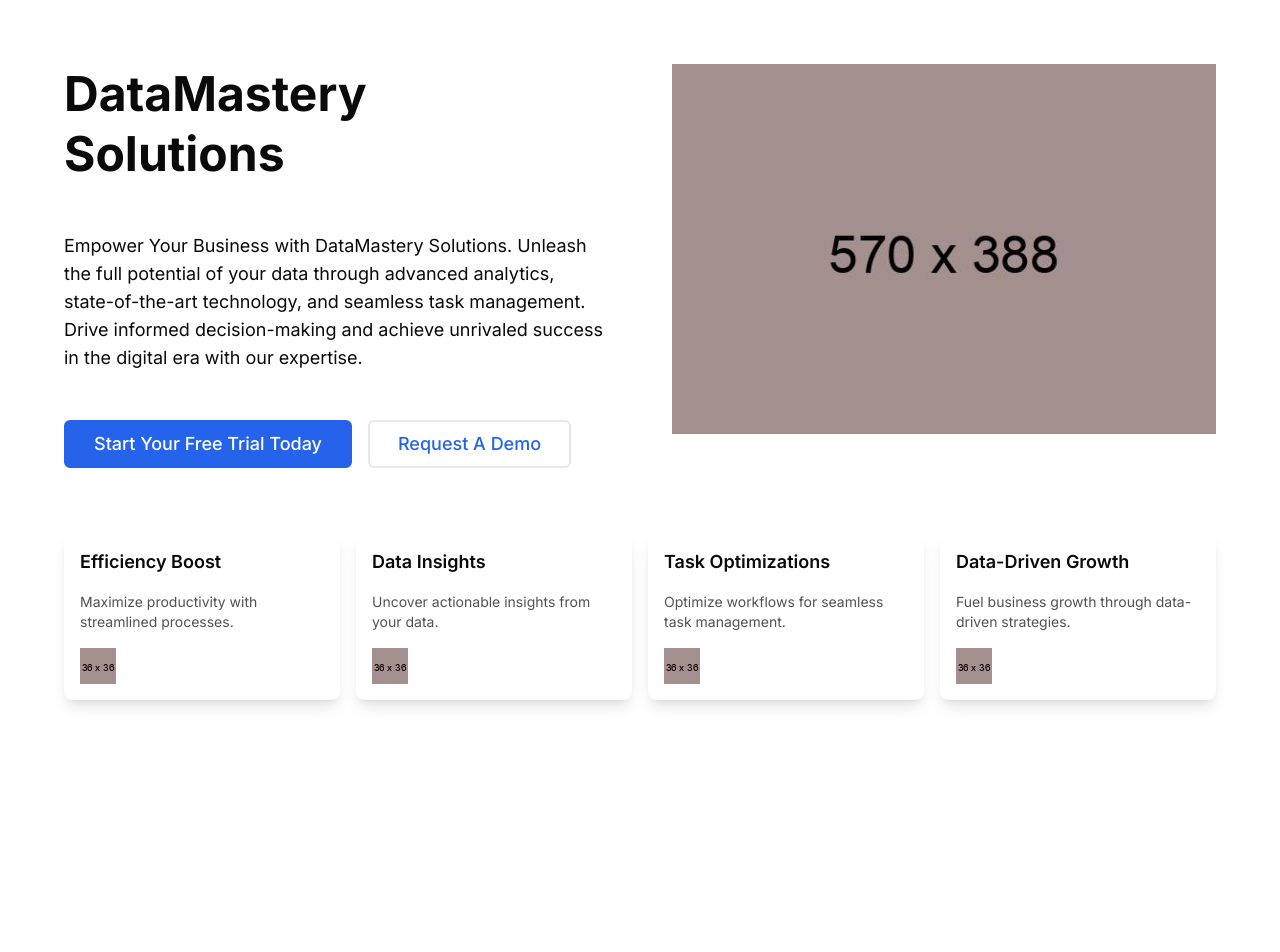
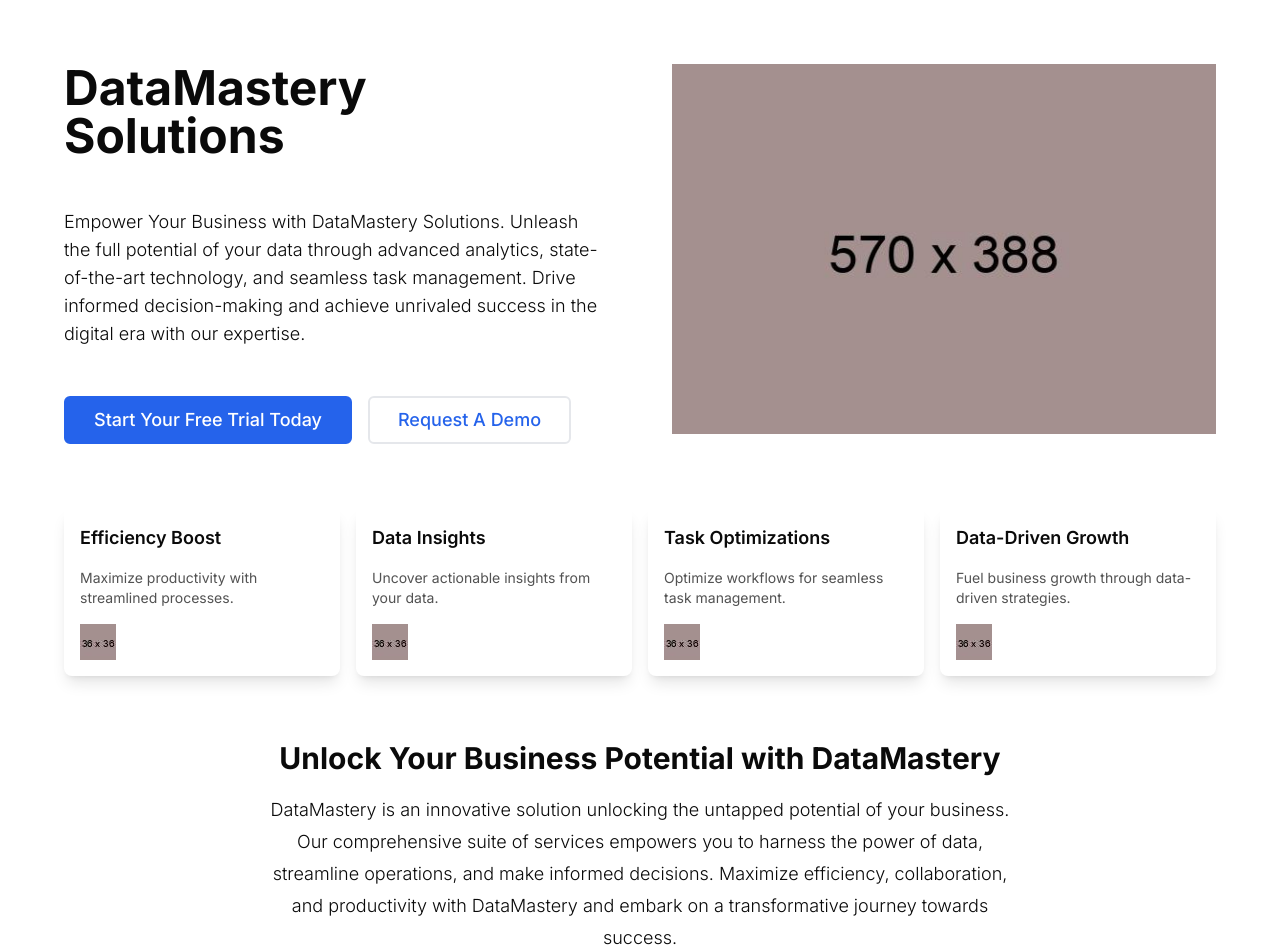
Before and after one commit to se7t/datamastery, a Next.js app: page / in a window 1280 px wide. Shown: the top 952 px of the page. Before the commit the page ends 800 px from the top, so only its background shows below. Built offline with nearby package versions, Linux system fonts and the light colour scheme.

Commit message:
Add intro section

```diff
--- a/app/page.tsx
+++ b/app/page.tsx
@@ -1,9 +1,13 @@
 import Hero from "@/components/Hero";
+import FeatureBoxes from "@/components/FeatureBoxes";
+import Intro from "@/components/Intro";
 
 export default function Home() {
   return (
     <main className="px-8 lg:px-16">
       <Hero />
+      <FeatureBoxes />
+      <Intro />
     </main>
   );
 }
--- a/components/FeatureBoxes.tsx
+++ b/components/FeatureBoxes.tsx
@@ -2,6 +2,7 @@
 
 const FeatureBoxes = () => {
   return (
+    <section className="container mx-auto my-16">
       <div className="grid grid-cols-1 gap-4 sm:grid-cols-2 lg:grid-cols-4">
         <FeatureBox title="Efficiency Boost" icon="/placeholder--36x36.jpg">
           Maximize productivity with streamlined processes.
@@ -16,6 +17,7 @@
           Fuel business growth through data-driven strategies.
         </FeatureBox>
       </div>
+    </section>
   );
 };
 
--- a/components/Hero.tsx
+++ b/components/Hero.tsx
@@ -1,18 +1,17 @@
 import Button from "@/components/Button";
 import Image from "next/image";
-import FeatureBoxes from "./FeatureBoxes";
 
 const Hero = () => {
   return (
     <section className="container mx-auto my-16">
       <div className="mb-16 flex flex-col gap-16 xl:grid xl:auto-cols-fr xl:grid-flow-col xl:items-stretch">
         <div className="flex flex-col justify-center gap-12">
-          <h1 className="text-5xl font-bold leading-tight">
+          <h1 className="text-4xl font-bold leading-tight sm:text-5xl">
             DataMastery
             <br />
             Solutions
           </h1>
-          <p className="text-lg">
+          <p className="text-lg font-light">
             Empower Your Business with DataMastery Solutions. Unleash the full
             potential of your data through advanced analytics, state-of-the-art
             technology, and seamless task management. Drive informed
@@ -34,7 +33,6 @@
           />
         </div>
       </div>
-      <FeatureBoxes />
     </section>
   );
 };
--- /dev/null
+++ b/components/Intro.tsx
@@ -0,0 +1,18 @@
+const Intro = () => {
+  return (
+    <section className="container mx-auto my-16 w-full max-w-full md:w-2/3">
+      <h2 className="mb-4 text-center text-3xl font-bold leading-tight">
+        Unlock Your Business Potential with DataMastery
+      </h2>
+      <p className="text-center text-lg font-light leading-8">
+        DataMastery is an innovative solution unlocking the untapped potential
+        of your business. Our comprehensive suite of services empowers you to
+        harness the power of data, streamline operations, and make informed
+        decisions. Maximize efficiency, collaboration, and productivity with
+        DataMastery and embark on a transformative journey towards success.
+      </p>
+    </section>
+  );
+};
+
+export default Intro;
```
Lines whose indentation alone changed are shown as unchanged.
